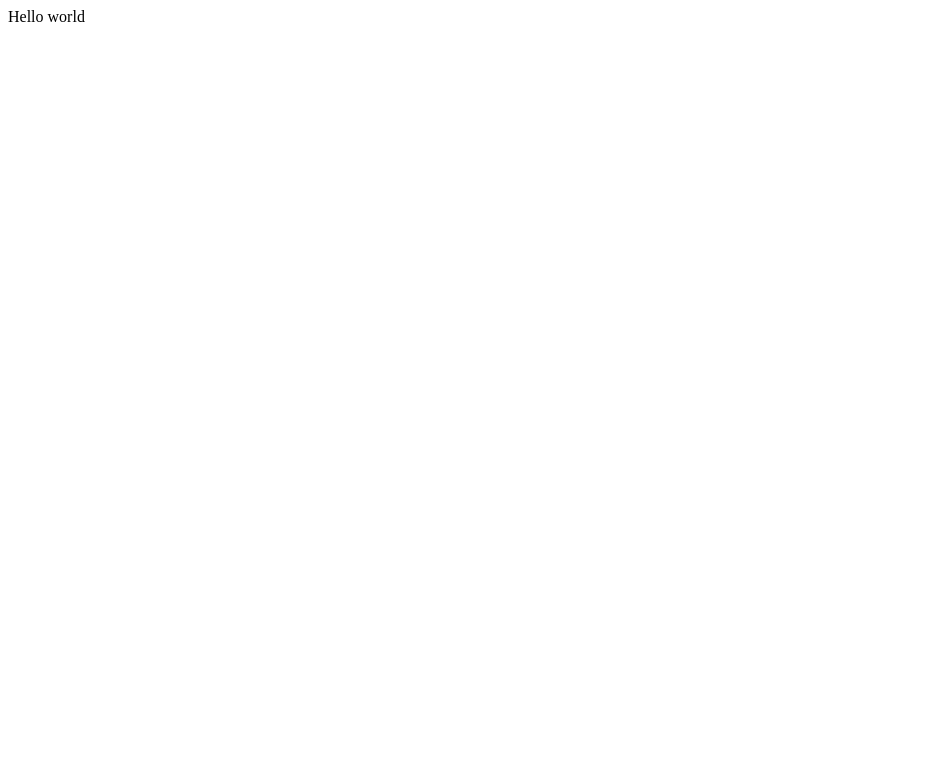
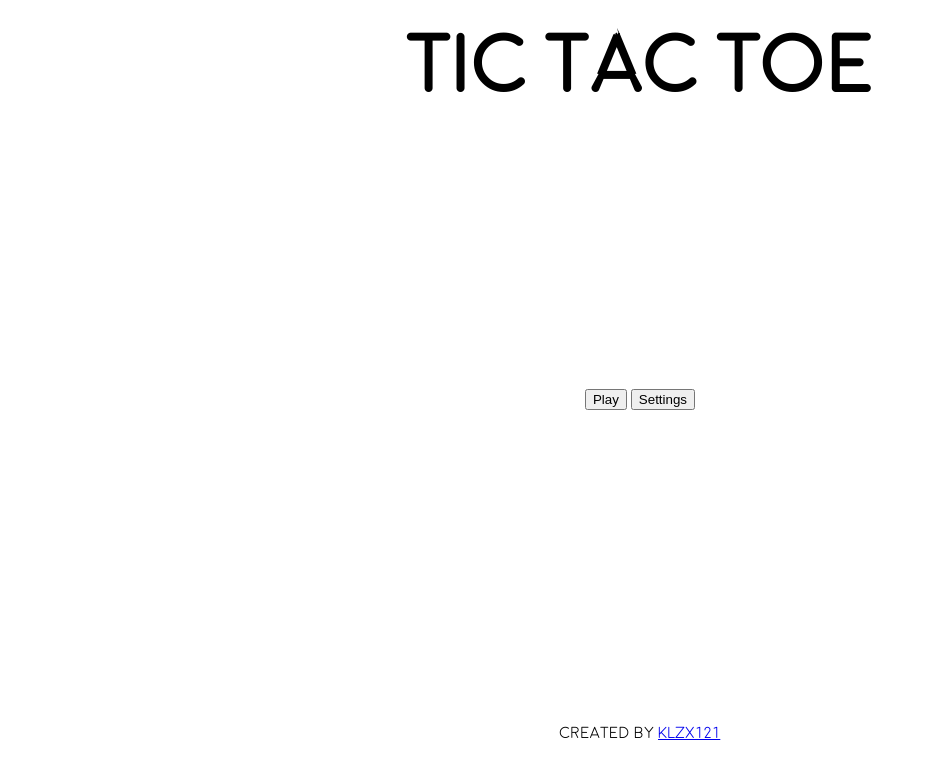
Before and after one commit to KLZX121/tic-tac-toe, an Electron app: page game/index.html in a window 1280 px wide. Shown: the whole page, without its empty margins (0-926 px from the left). Drawn offline with Linux system fonts and the light colour scheme.

Commit message:
added home page

```diff
--- a/game/index.css
+++ b/game/index.css
@@ -0,0 +1,23 @@
+@font-face {
+    font-family: 'Moon';
+    src: url('./fonts/Moon.otf');
+}
+
+html {
+    box-sizing: border-box;
+    height: 100%;
+    font-family: 'Moon', sans-serif;
+}
+body {
+    box-sizing: border-box;
+    height: calc(100% - 16px);
+    display: grid;
+    grid-template-rows: 15% 70% 15%;
+    align-items: center;
+    justify-items: center;
+}
+
+#title {
+    grid-row: 1;
+    font-size: 5em;
+}
--- a/game/index.html
+++ b/game/index.html
@@ -4,7 +4,19 @@
         <link href="./index.css" rel="stylesheet">
     </head>
     <body>
-        Hello world
+        <h1 id="title">Tic Tac Toe</h1>
+
+        <section id="menu">
+            <button>Play</button>
+            <button>Settings</button>
+        </section>
+
+        <section id="settings" style="display: none;">
+
+        </section>
+
+        <span>Created by <a href="https://github.com/klzx121" target="_blank">KLZX121</a></span>
+
         <script src="./index.js"></script>
     </body>
 </html>
```
Also changed, not shown: main.js (+8 -5 lines), game/fonts/Moon.otf (added).
